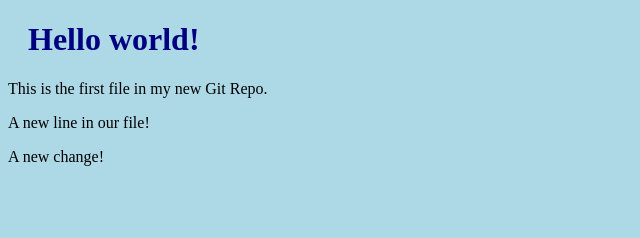
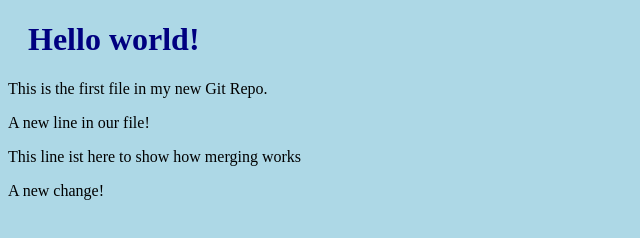
Before and after one commit to sebohm/hello-world, a plain HTML site: page index.html in a window 1280 px wide. Shown: the whole page, without its empty margins (0-640 px from the left). Drawn offline with Linux system fonts and the light colour scheme.

Commit message:
updated index.html emergency fix

```diff
--- a/index.html
+++ b/index.html
@@ -10,6 +10,8 @@
 <p>This is the first file in my new Git Repo.</p>
 <p>A new line in our file!</p>
 
+<p>This line ist here to show how merging works</p>
+
 <p>A new change!</p>
 
 </body>
```
